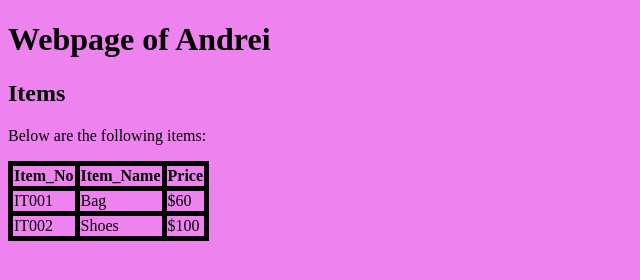
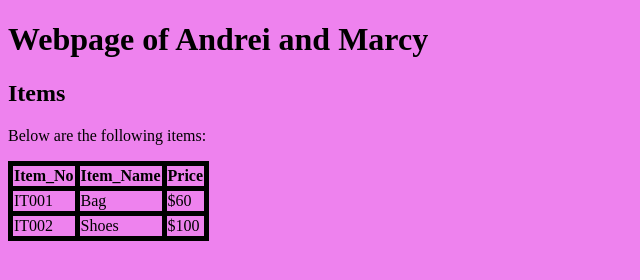
Before and after one commit to CodePlusCoffee/Items, a plain HTML site: page hardcode.html in a window 1280 px wide. Shown: the whole page, without its empty margins (0-640 px from the left). Drawn offline with Linux system fonts and the light colour scheme.

Commit message:
Marcy's change

```diff
--- a/hardcode.html
+++ b/hardcode.html
@@ -15,7 +15,7 @@
 
    <body>
 
-      <h1>Webpage of Andrei</h1>
+      <h1>Webpage of Andrei and Marcy</h1>
 
       <h2>Items</h2>
 
```
